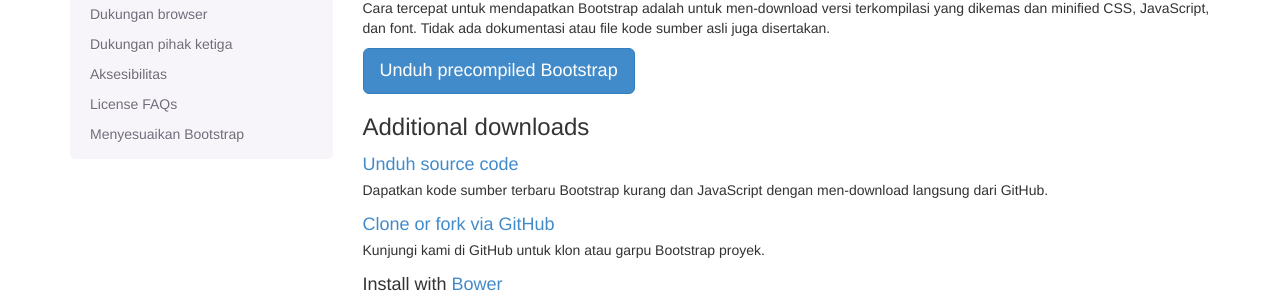
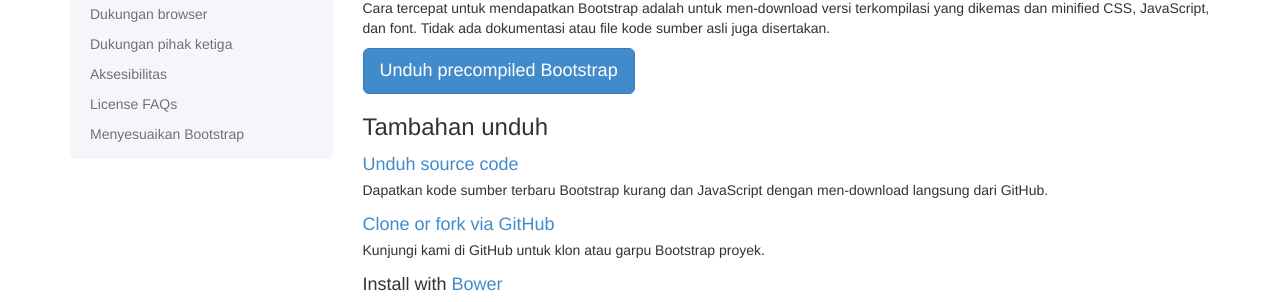
Before and after one commit to tigefa4u/bootstrap, a Jekyll site: the page built from getting-started.html, in a window 1280 px wide and 900 px high, scrolled down 489 px. Shown: the part 147-449 px from the top of the window. Built offline with Jekyll 4.4.1, drawn with Linux system fonts in a browser that asks for light colours; nearby versions of some CDN libraries; Markdown is read by kramdown in place of the engine named in the settings; comment, search, counter and statistics services are not loaded.

Commit message:
getting started selesai

```diff
--- a/getting-started.html
+++ b/getting-started.html
@@ -19,7 +19,7 @@
     <p>Cara tercepat untuk mendapatkan Bootstrap adalah untuk men-download versi terkompilasi yang dikemas dan minified CSS, JavaScript, dan font. Tidak ada dokumentasi atau file kode sumber asli juga disertakan.</p>
     <p><a class="btn btn-lg btn-primary" href="{{ site.download_dist }}" onclick="_gaq.push(['_trackEvent', 'Getting started', 'Download', 'Download compiled']);" role="button">Unduh precompiled Bootstrap</a></p>
 
-    <h3 id="download-additional">Additional downloads</h3>
+    <h3 id="download-additional">Tambahan unduh</h3>
     <div class="bs-docs-dl-options">
       <h4>
         <a href="{{ site.download_source }}" onclick="_gaq.push(['_trackEvent', 'Getting started', 'Download', 'Download source']);">Unduh source code</a>
```
